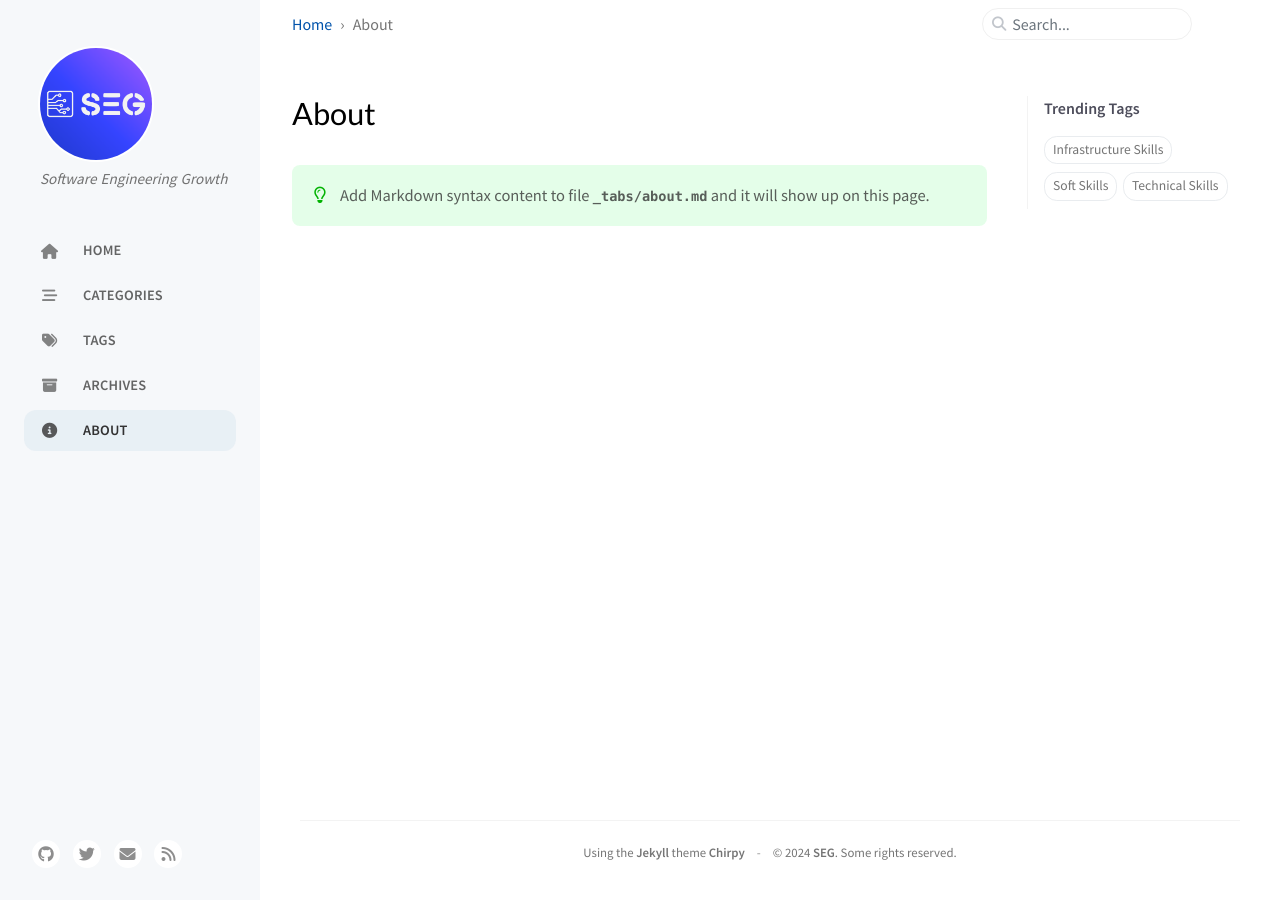
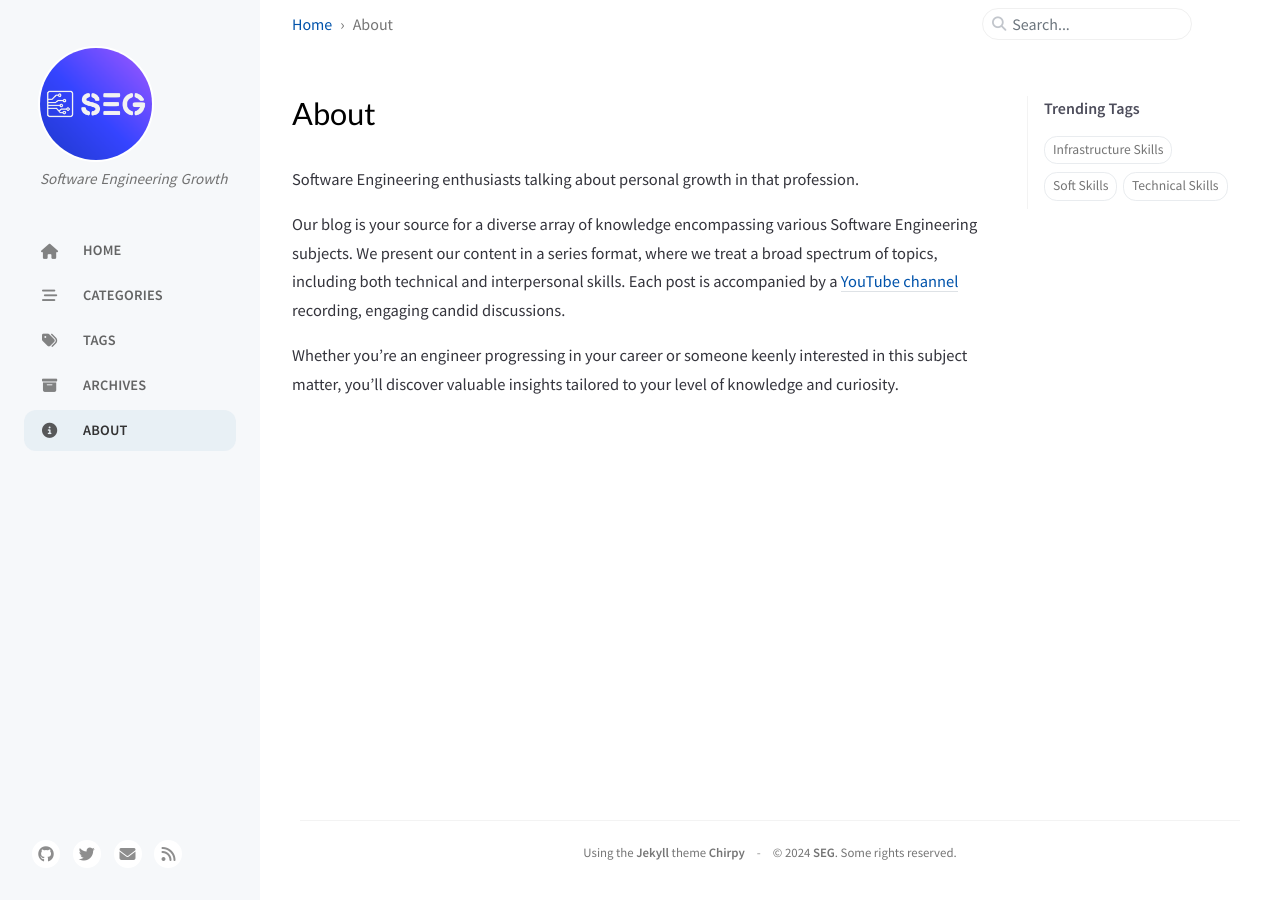
Before and after one commit to segrowth/segrowth.github.io, a Jekyll site: the page built from _tabs/about.md, in a window 1280 px wide. Built offline with Jekyll 4.4.1, drawn with Linux system fonts in a browser that asks for light colours; cached includes are drawn as plain includes; comment, search, counter and statistics services are not loaded.

Commit message:
[Blog] Fill out the About page tith the basic info

```diff
--- a/_tabs/about.md
+++ b/_tabs/about.md
@@ -4,5 +4,12 @@ icon: fas fa-info-circle
 order: 4
 ---
 
-> Add Markdown syntax content to file `_tabs/about.md`{: .filepath } and it will show up on this page.
-{: .prompt-tip }
+Software Engineering enthusiasts talking about personal growth in that profession.
+
+Our blog is your source for a diverse array of knowledge encompassing various Software Engineering subjects. We present
+our content in a series format, where we treat a broad spectrum of topics, including both technical and interpersonal
+skills. Each post is accompanied by a <a href="https://www.youtube.com/@Software-Engineering-Growth">YouTube channel</a>
+recording, engaging candid discussions.
+
+Whether you're an engineer progressing in your career or someone keenly interested in this subject matter, you'll
+discover valuable insights tailored to your level of knowledge and curiosity.
```
